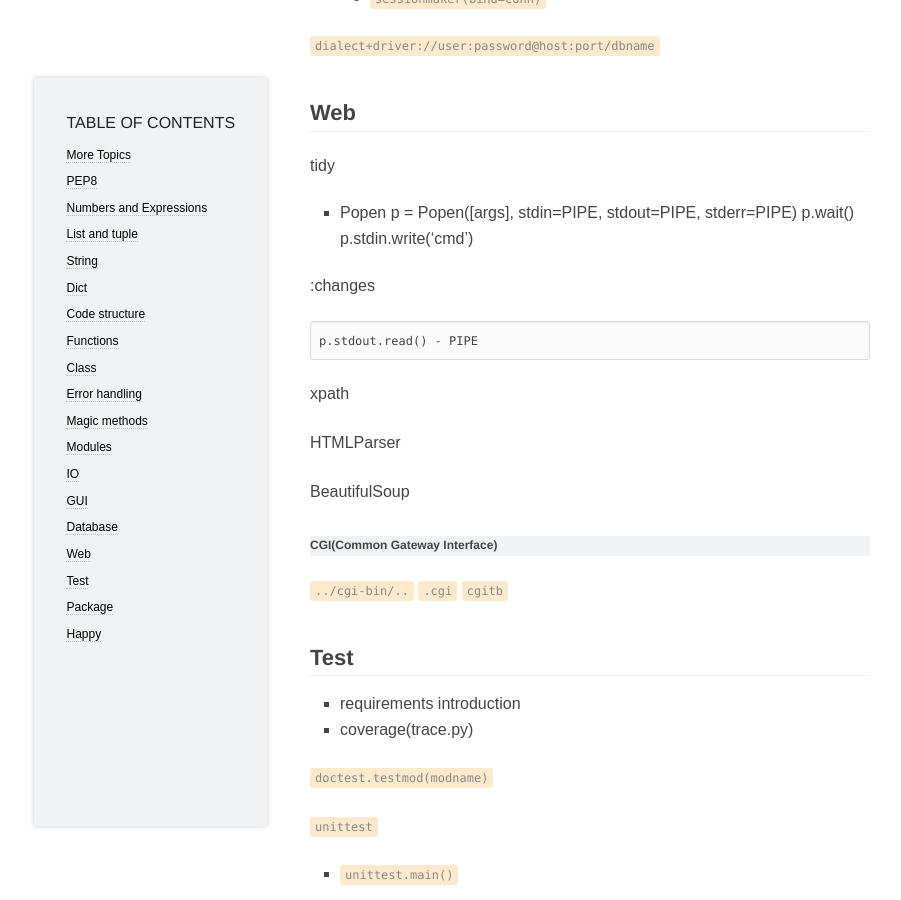
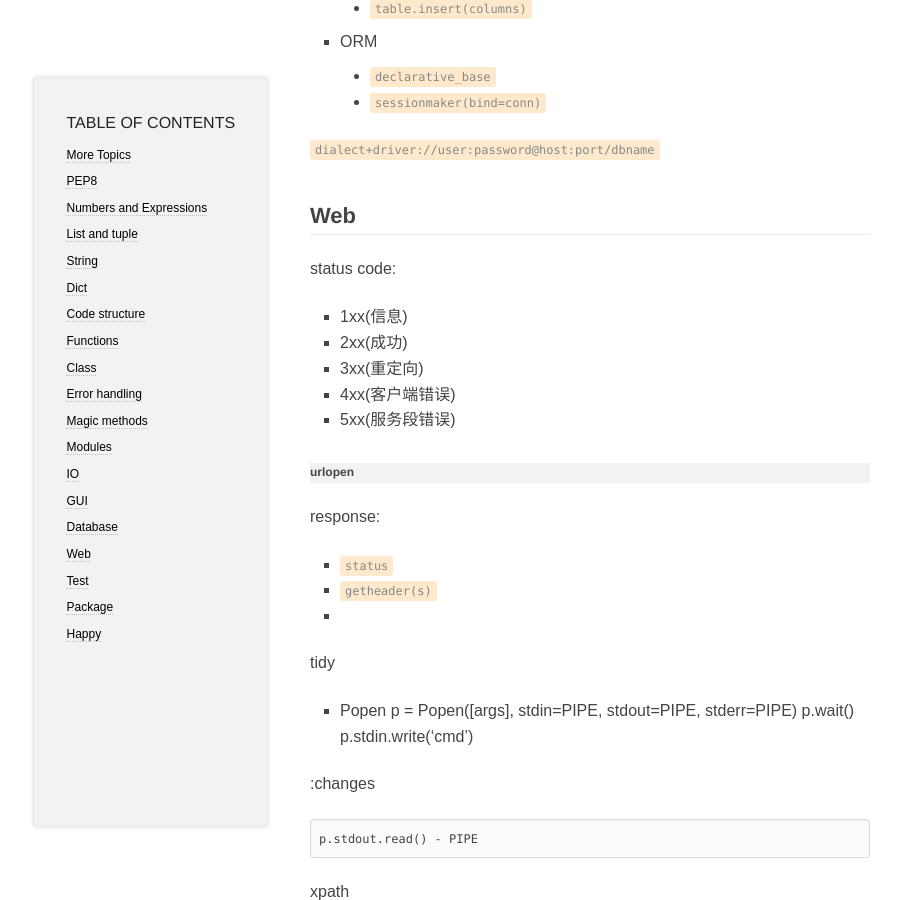
Before and after one commit to fanyange/fanyange.github.io, a Jekyll site: the page built from wiki/Python.md, in a window 1280 px wide and 900 px high, scrolled down 17402 px. Shown: the whole window, without its empty margins (50-951 px from the left). Built offline with Jekyll 4.4.1, drawn with Linux system fonts in a browser that asks for light colours; some web fonts are replaced; comment, search, counter and statistics services are not loaded; some of the changed text lies outside the part shown.

Commit message:
Update Python notes

```diff
--- a/wiki/Python.md
+++ b/wiki/Python.md
@@ -688,6 +691,22 @@ cursor:
 `dialect+driver://user:password@host:port/dbname`
 
 ## Web
+status code:
+
+- 1xx(信息)
+- 2xx(成功)
+- 3xx(重定向)
+- 4xx(客户端错误)
+- 5xx(服务段错误)
+
+### urlopen
+
+response:
+
+- `status`
+- `getheader(s)`
+-
+
 tidy
 
 - Popen
```
Also changed, not shown: other parts of wiki/Python.md (+3 -0 lines).
